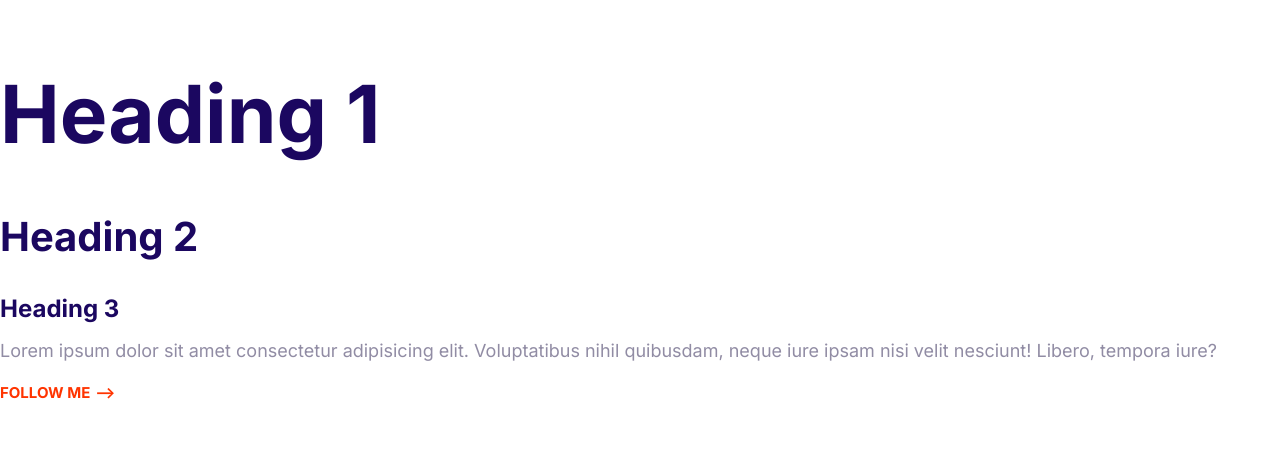
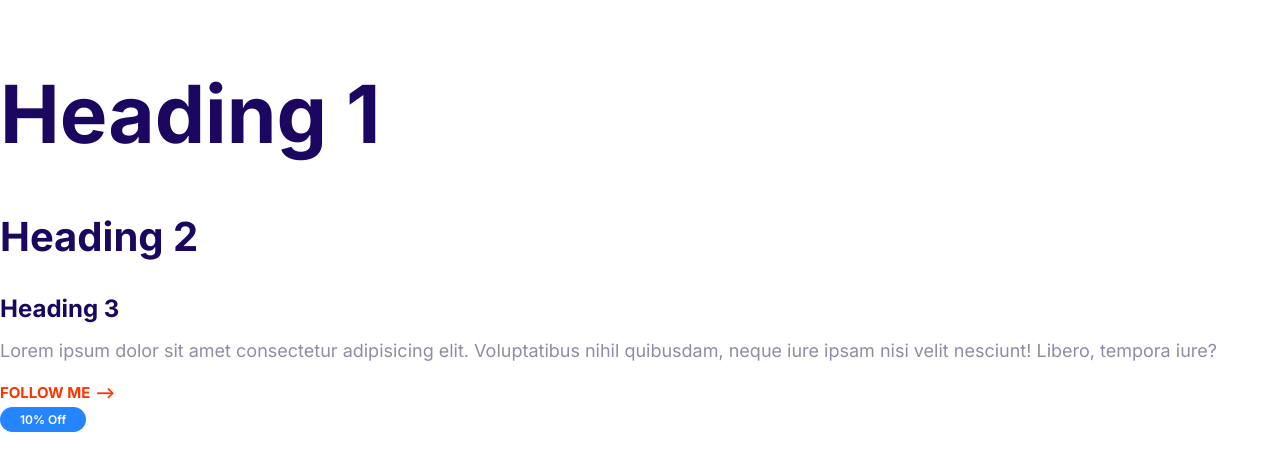
Before and after one commit to xkolumber/moshify, a plain HTML site: page index.html in a window 1280 px wide. Drawn offline with Linux system fonts and the light colour scheme.

Commit message:
Making badges.

```diff
--- a/css/styles.css
+++ b/css/styles.css
@@ -68,3 +68,32 @@ p{
         font-size: 1.5rem;
     }
 }
+
+/*badges*/
+.badge{
+    border-radius:20px;
+    font-size: 2rem;
+    font-weight: 600;
+    padding: 0.5rem 2rem;
+    white-space: nowrap;
+}
+
+.badge--primary{
+    background:var(--color-primary);
+    color:white;
+}
+.badge--secondary{
+    background:var(--color-secondary);
+    color:white;
+}
+.badge--small{
+    font-size: 1.6rem;
+}
+@media screen and (min-width:1024px){
+    .badge{
+        font-size: 1.5rem;
+    }
+    .badge--small{
+        font-size: 1.2rem;
+    }
+}
--- a/index.html
+++ b/index.html
@@ -7,7 +7,7 @@
     <link rel="preconnect" href="https://fonts.googleapis.com" />
     <link rel="preconnect" href="https://fonts.gstatic.com" crossorigin />
     <link
-      href="https://fonts.googleapis.com/css2?family=Inter:wght@400;700&display=swap"
+      href="https://fonts.googleapis.com/css2?family=Inter:wght@400;600;700&display=swap"
       rel="stylesheet"
     />
     <link rel="stylesheet" href="/css/normalize.css" />
@@ -23,5 +23,6 @@
       iure?
     </p>
     <div class="link-arrow">Follow me</div>
+    <span class="badge badge--primary badge--small">10% Off</span>
   </body>
 </html>
```
Also changed, not shown: components/badges.html (added, +1 -0 lines).
